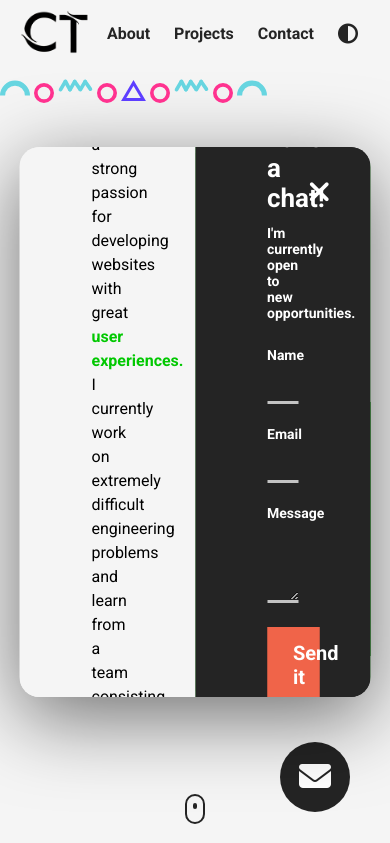
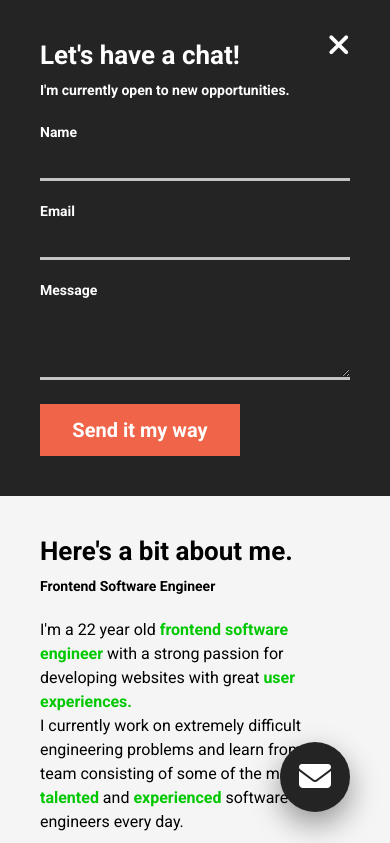
Before and after one commit to xPhinixLordx/new-portfolio, a plain HTML site: page index.html in a window 390 px wide. Both pictures are taken after a click on the item "Contact". Shown: the top 843 px of the page. Drawn offline with nearby package versions, Linux system fonts and the light colour scheme.

Commit message:
css: finished css

```diff
--- a/style.css
+++ b/style.css
@@ -59,6 +59,7 @@ button {
 
 section {
     background-color: rgb(245, 245, 245);
+    transition: all 300ms ease;
 }
 
 input, textarea {
@@ -130,6 +131,47 @@ input:focus, textarea:focus {
     padding: 0 12px;
 }
 
+ nav,
+.scroll,
+header {
+    opacity: 1;
+    visibility: visible;
+    transition: all 600ms 300ms;
+}
+
+.modal--open nav,
+.modal--open .scroll,
+.modal--open header {
+    opacity: 0;
+    visibility: hidden;
+    transition: all 400ms;
+}
+
+.dark-theme .title,
+.dark-theme .section_title,
+.dark-theme .nav__link--anchor,
+.dark-theme .fa-adjust,
+.dark-theme .header__para {
+    color: white;
+}
+.dark-theme section {
+    background-color: #242424;
+}
+.dark-theme #personal-logo {
+    filter: none;
+}
+.dark-theme .scroll__icon {
+    border-color: white;
+}
+.dark-theme .scroll__icon:after,
+.dark-theme .link_hover-effect--black:after {
+    background-color: white;
+}
+.dark-theme .mail__btn {
+    background-color: white;
+    color: #242424;
+}
+
 /*
 
 Landing Page
@@ -183,9 +225,11 @@ header {
     border: none;
     background-color: #242424;
     color: white;
-    position: absolute;
+    position: fixed;
     bottom:  32px;
     right: 40px;
+    z-index: 100;
+    box-shadow: 0 12px 30px 0 rgba(0, 0, 0, 0.4);
 }
 
 .scroll {
@@ -278,10 +322,18 @@ Modal
     width: 90%;
     max-width: 800px;
     height: 550px;
-    box-shadow: 0 20px 80px 0 rgba(0, 0, 0, 0.55);
     border-radius: 20px;
     overflow: hidden;
     display: flex;
+    visibility: hidden;
+    z-index: -1;
+    transition: visibility 1s, z-index 1s, box-shadow .5s ease;
+}
+
+.modal--open .modal {
+    z-index: 60;
+    box-shadow: 0 20px 80px 0 rgba(0, 0, 0, 0.55);
+    visibility: visible;
 }
 
 .modal__half {
@@ -291,10 +343,17 @@ Modal
     flex-direction: column;
     justify-content: center;
     position: relative;
+    transition: all 300ms ease-in;
+}
+
+.modal--open .modal__about,
+.modal--open .modal__contact {
+    transform: translateX(0%);
 }
 
 .modal__about {
     background-color: rgb(245, 245, 245);
+    transform: translateX(-110%);
 }
 
 .language_img {
@@ -346,6 +405,7 @@ Modal
 .modal__contact {
     background-color: #242424;
     color: white;
+    transform: translateX(110%);
 }
 
 .modal__title {
@@ -394,7 +454,7 @@ Modal
     left: 0;
     width: 100%;
     height: 100%;
-    display: flex;
+    display: none;
     align-items: center;
     justify-content: center;
     z-index: -1;
@@ -415,6 +475,7 @@ Modal
 
 .modal__overlay--visible {
     z-index: 1;
+    display: flex;
 }
 
 .fa-spinner {
@@ -540,7 +601,8 @@ Footer
 */
 
 footer {
-    background-color: black;
+    position: relative;
+    background-color: #242424;
 }
 
 .footer_social--list {
@@ -591,6 +653,71 @@ footer {
 
 }
 
+/*
+
+Shapes
+
+shapes on the first  row
+height = 15 vh
+
+shapes on the second  row
+height = 50 vh
+
+shapes on the third row
+height = 80 vh
+
+shapes on the first column
+width = 5vw
+
+shapes on the second column
+width = 50vw
+
+shapes on the third column
+width = 80vw
+
+*/
+
+.shape {
+    position: fixed;
+}
+
+.shape--0 {
+    top: 15vh;
+    left: 5vw;
+}
+.shape--1 {
+    top: 15vh;
+    left: 50vw;
+}
+.shape--2 {
+    top: 15vh;
+    left: 80vw;
+}
+.shape--3 {
+    top: 50vh;
+    left: 5vw;
+}
+.shape--4 {
+    top: 50vh;
+    left: 50vw;
+}
+.shape--5 {
+    top: 50vh;
+    left: 80vw;
+}
+.shape--6 {
+    top: 80vh;
+    left: 5vw;
+}
+.shape--7 {
+    top: 80vh;
+    left: 50vw;
+}
+.shape--8 {
+    top: 80vh;
+    left: 80vw;
+}
+
 /*Small phones, tablets, large smartphones*/
 
 @media (max-width: 768px) {
@@ -625,12 +752,32 @@ footer {
         left: 30px;
         padding-right: 30px;
     }
+
+    .modal {
+        top: 0;
+        left: 0;
+        transform: none;
+        height: auto;
+        width: 100%;
+        flex-direction: column-reverse;
+        border-radius: 0;
+    }
+
+    .modal__half {
+        width: 100%;
+    }
 }
 
 /*Small phones*/
 
 @media (max-width: 480px) {
-    .nav_link:not(:last-child) {
+    .title {
+        font-size: 50px;
+    }
+    .header__para {
+        font-size: 16px;
+    }
+    .nav__link:first-child {
         display: none;
     }
 
@@ -659,4 +806,8 @@ footer {
         text-align: center;
         margin: 12px 0;
     }
+
+    .modal__half {
+        padding: 40px;
+    }
 }
```
